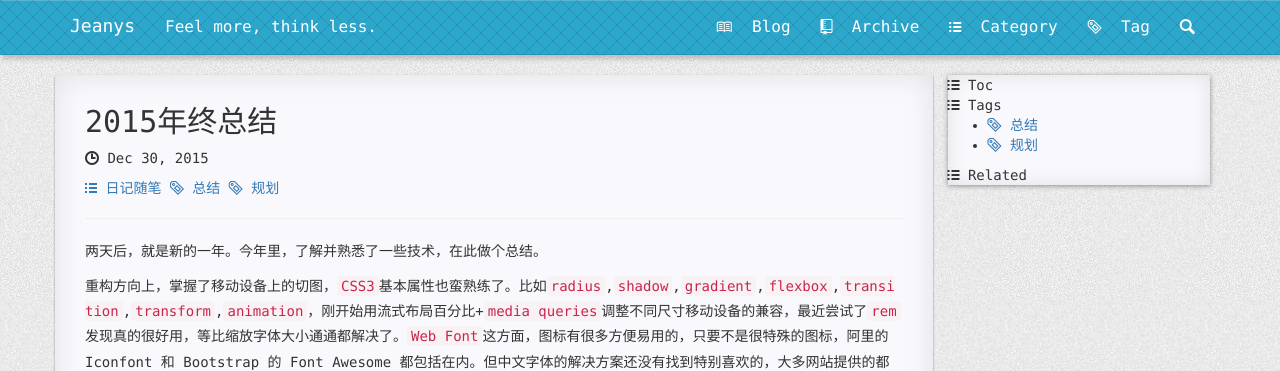
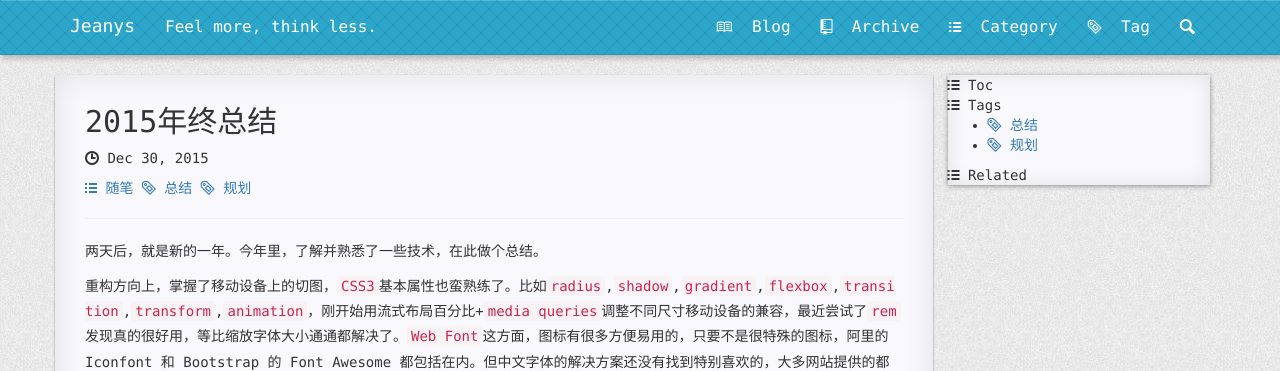
Before and after one commit to jeanys/jeanys.github.io, a Jekyll site: the page built from _posts/2015-12-30-brand-new-year.md, in a window 1280 px wide and 900 px high. Shown: the top 371 px of the window. Built offline with Jekyll 4.4.1, drawn with Linux system fonts in a browser that asks for light colours; nearby versions of some CDN libraries; Markdown is read by kramdown in place of the engine named in the settings.

Commit message:
分类、路径重构

```diff
--- a/_posts/2015-12-30-brand-new-year.md
+++ b/_posts/2015-12-30-brand-new-year.md
@@ -2,7 +2,7 @@
 layout: post
 title: 2015年终总结
 tags: 总结 规划
-categories: 日记随笔
+categories: 随笔
 ---
 
 两天后，就是新的一年。今年里，了解并熟悉了一些技术，在此做个总结。
```
Also changed, not shown: _posts/2015-12-29-markdown-syntax.md (+2 -1 lines).
